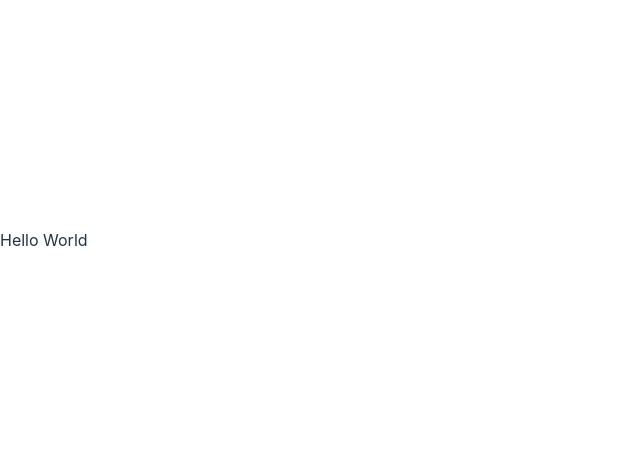
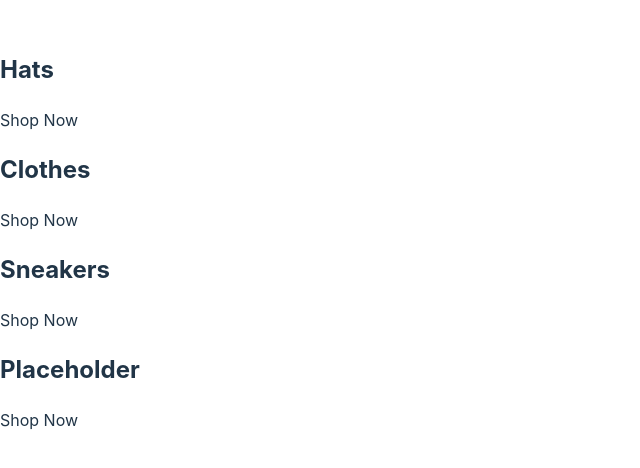
Before and after one commit to NewPhoneWhoDis/ecommerce-template, a React (Vite) app: page / in a window 1280 px wide. Shown: the part 160-628 px from the top of the page, without its empty margins (0-640 px from the left). Built offline with nearby package versions, Linux system fonts and the light colour scheme.

Commit message:
Trying stuff

```diff
--- a/src/App.tsx
+++ b/src/App.tsx
@@ -1,8 +1,39 @@
+import {useTranslationContext} from './context/TranslationContext';
+
+const categories = [
+	{
+		id: 1,
+		title: 'Hats',
+	},
+	{
+		id: 2,
+		title: 'Clothes',
+	},
+	{
+		id: 3,
+		title: 'Sneakers',
+	},
+	{
+		id: 3,
+		title: 'Placeholder',
+	},
+];
 
 const App = () => {
-  return (
-    <div className="categories container">Hello World</div>
-  )
-}
+	const {translations} = useTranslationContext();
 
-export default App
+	return (
+		<div className="categories-container">
+			{categories.map(({title}) => (
+				<div className="category-container">
+					<div className="category-body-container">
+						<h2>{title}</h2>
+						<p>{translations.shopNow}</p>
+					</div>
+				</div>
+			))}
+		</div>
+	);
+};
+
+export default App;
--- /dev/null
+++ b/src/context/TranslationContext.tsx
@@ -0,0 +1,38 @@
+import React, {createContext, useContext, useState, ReactNode} from 'react';
+
+type TranslationProviderProps = {
+	children: ReactNode;
+};
+
+const TranslationContext = createContext<TranslationContextType | undefined>(
+	undefined
+);
+
+export const useTranslationContext = () => {
+	const context = useContext(TranslationContext);
+	if (!context) {
+		throw new Error(
+			'useTranslationContext must be used within a TranslationProvider'
+		);
+	}
+	return context;
+};
+
+export const TranslationProvider: React.FC<TranslationProviderProps> = ({
+	children,
+}) => {
+	const [translations, setTranslations] = useState<{[key: string]: string}>({
+		categoryName: 'Category Name',
+		shopNow: 'Shop Now',
+	});
+
+	const updateTranslations = (newTranslations: {[key: string]: string}) => {
+		setTranslations({...translations, ...newTranslations});
+	};
+
+	return (
+		<TranslationContext.Provider value={{translations, updateTranslations}}>
+			{children}
+		</TranslationContext.Provider>
+	);
+};
--- a/src/main.tsx
+++ b/src/main.tsx
@@ -1,10 +1,13 @@
-import React from 'react'
-import ReactDOM from 'react-dom/client'
-import App from './App.tsx'
-import './index.css'
+import React from 'react';
+import ReactDOM from 'react-dom/client';
+import App from './App.tsx';
+import './index.css';
+import {TranslationProvider} from './context/TranslationContext.tsx';
 
 ReactDOM.createRoot(document.getElementById('root')!).render(
-  <React.StrictMode>
-    <App />
-  </React.StrictMode>,
-)
+	<React.StrictMode>
+		<TranslationProvider>
+			<App />
+		</TranslationProvider>
+	</React.StrictMode>
+);
--- /dev/null
+++ b/src/types/TranslationContextType.ts
@@ -0,0 +1,4 @@
+type TranslationContextType = {
+	translations: {[key: string]: string};
+	updateTranslations: (newTranslations: {[key: string]: string}) => void;
+};
--- a/tsconfig.json
+++ b/tsconfig.json
@@ -6,7 +6,6 @@
     "module": "ESNext",
     "skipLibCheck": true,
     "types": [
-      "mocha",
       "cypress"
     ],
 
```
Also changed, not shown: 1 other file (tests, documents, lock files or other folders).
